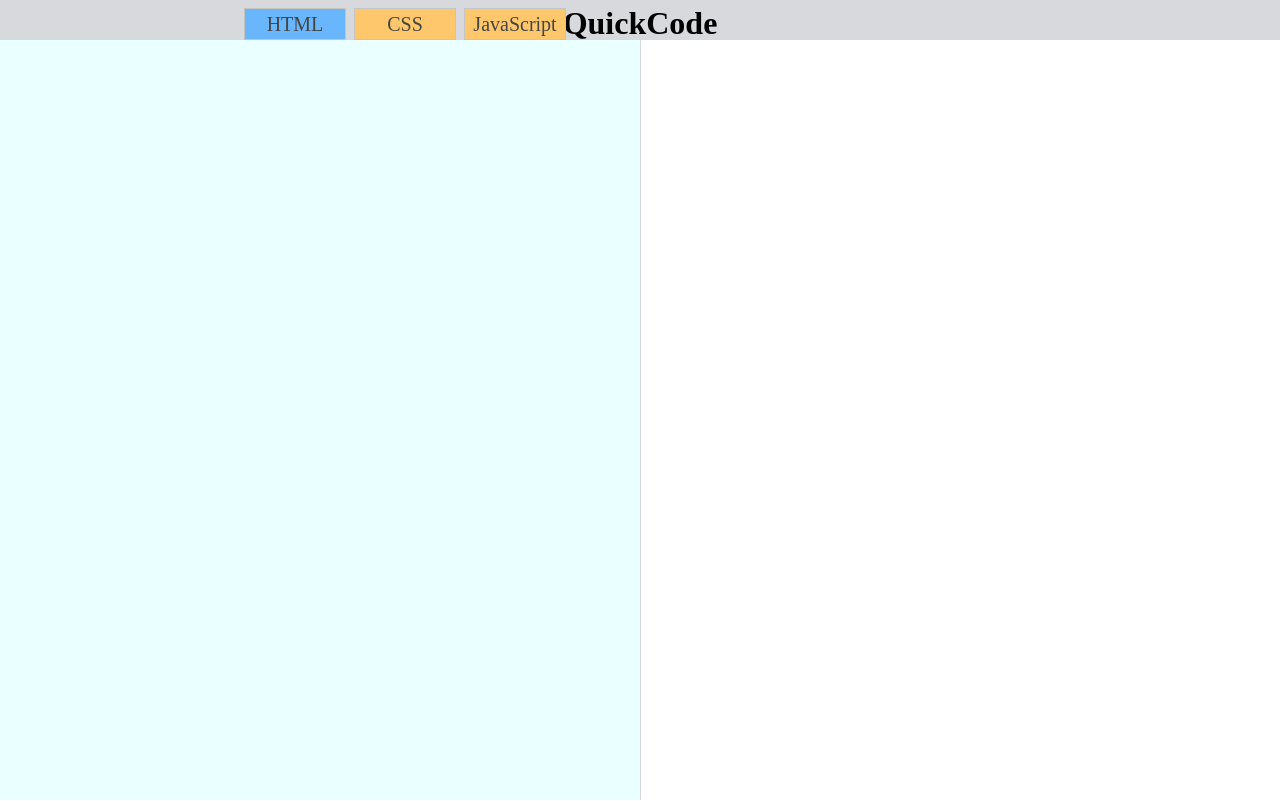
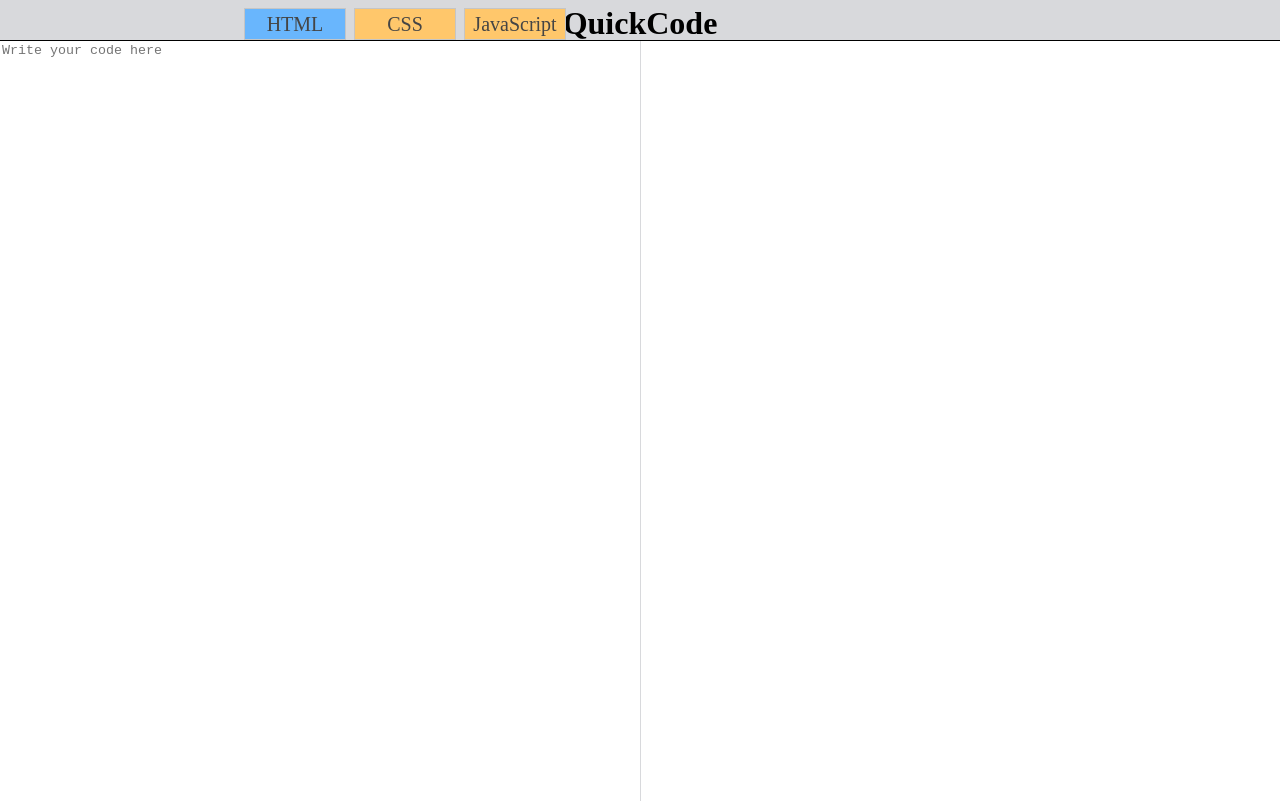
Before and after one commit to gregdardis/QuickCode, a plain HTML site: page html/index.html in a window 1280 px wide. Drawn offline with Linux system fonts and the light colour scheme.

Commit message:
added textarea to code div and a border to the bottom of the top-bar-div

```diff
--- a/css/style.css
+++ b/css/style.css
@@ -5,6 +5,8 @@ body {
 #top-bar-div {
     height: 5%;
     background-color: #D8D9DC; // darker grey
+    box-sizing: border-box;
+    border-bottom: 1px solid black;
 }
 
 #top-bar-div h1 {
@@ -38,7 +40,6 @@ body {
     font-size: 20px;
     float: left;
     background: #FFC76B; // orange
-
 }
 
 #language-selector .ui-selected {
@@ -61,6 +62,14 @@ body {
     background-color: #EAFFFF; // very light blue
 }
 
+#code-textarea {
+    width: 100%;
+    height: 100%;
+    resize: none;
+    outline: none;
+    border: none;
+}
+
 #output-div {
     height: 95%;
     width: 50%;
--- a/html/index.html
+++ b/html/index.html
@@ -23,7 +23,7 @@
         </div>
         <div id="container">
             <div id="code-div">
-
+                <textarea id="code-textarea" autofocus placeholder="Write your code here"></textarea>
             </div>
 
             <div id="output-div">
```
